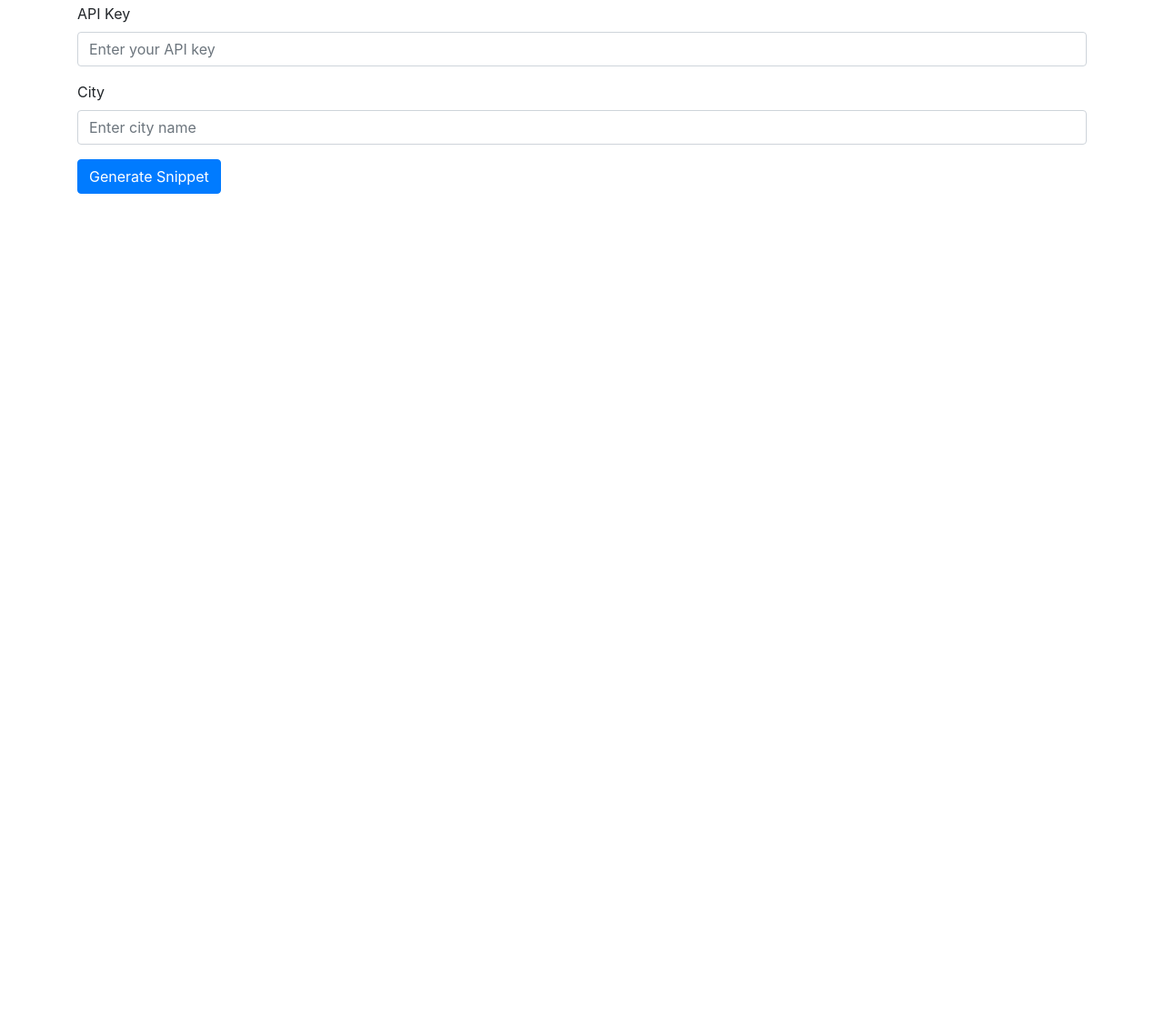
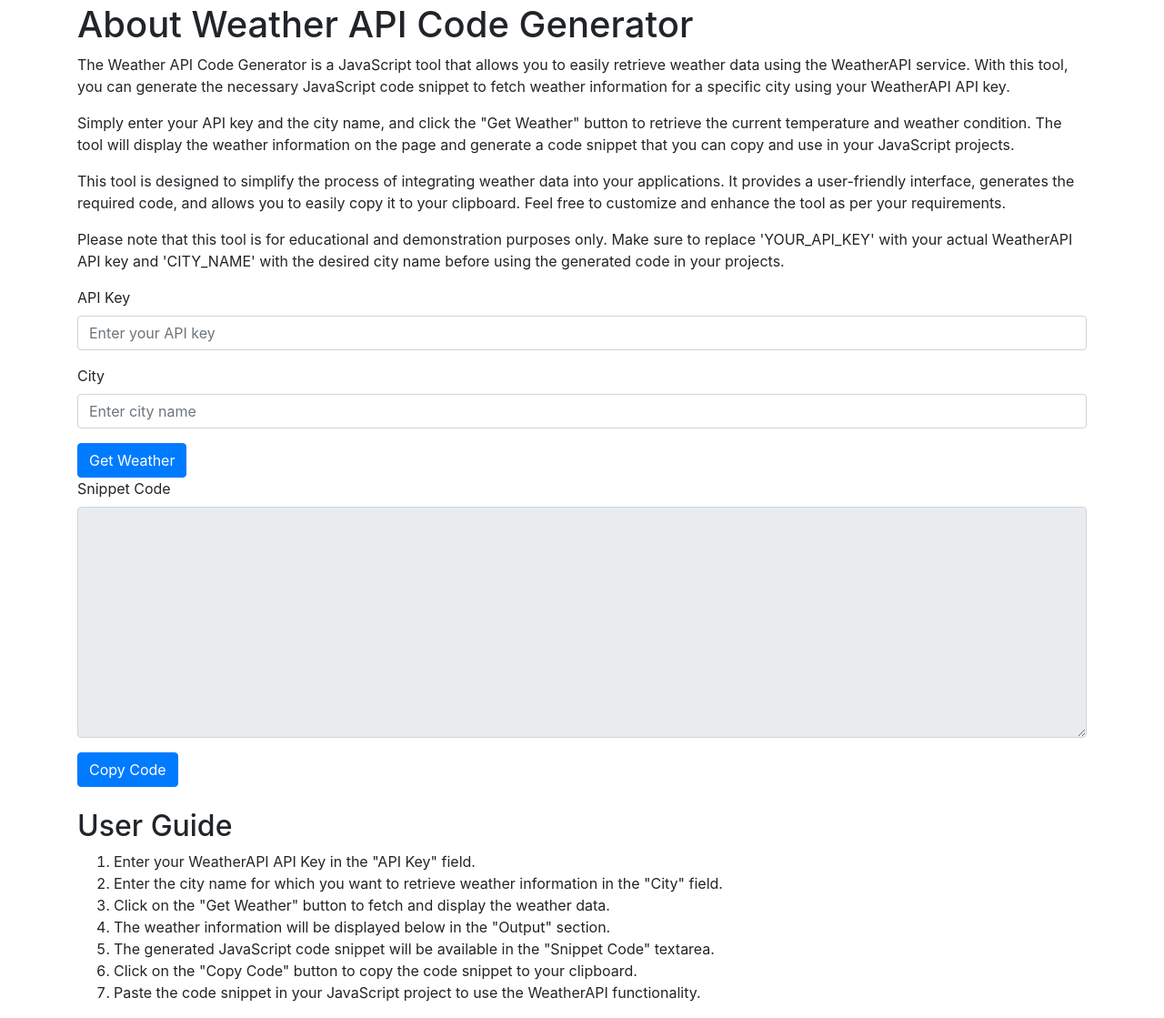
Before and after one commit to Hiren2001/me, a plain HTML site: page apitool.html in a window 1280 px wide. Shown: the part 53-1172 px from the top of the page at 91% size. Before the commit the page ends 800 px from the top, so only its background shows below. Drawn offline with nearby package versions, Linux system fonts and the light colour scheme.

Commit message:
Update apitool.html

```diff
--- a/apitool.html
+++ b/apitool.html
@@ -1,149 +1,138 @@
 <!DOCTYPE html>
+<html>
+<head>
+  <title>Geo Weather API Code Generator</title>
+  <link rel="stylesheet" href="https://stackpath.bootstrapcdn.com/bootstrap/4.5.0/css/bootstrap.min.css">
+</head>
+<body>
+  <div class="container">
+    <h1>Geo Weather API Code Generator</h1>
+    <h1>About Weather API Code Generator</h1>
 
-<html>
+  <p>
 
-<head>
+    The Weather API Code Generator is a JavaScript tool that allows you to easily retrieve weather data using the WeatherAPI service. With this tool, you can generate the necessary JavaScript code snippet to fetch weather information for a specific city using your WeatherAPI API key.
 
-  <title>Weather App</title>
+  </p>
 
-  <link rel="stylesheet" href="https://stackpath.bootstrapcdn.com/bootstrap/4.5.0/css/bootstrap.min.css">
+  <p>
 
-</head>
+    Simply enter your API key and the city name, and click the "Get Weather" button to retrieve the current temperature and weather condition. The tool will display the weather information on the page and generate a code snippet that you can copy and use in your JavaScript projects.
 
-<body>
+  </p>
 
-  <div class="container">
+  <p>
 
-    <h1>Weather App</h1>
+    This tool is designed to simplify the process of integrating weather data into your applications. It provides a user-friendly interface, generates the required code, and allows you to easily copy it to your clipboard. Feel free to customize and enhance the tool as per your requirements.
 
-    <form action="/" method="post">
+  </p>
 
+  <p>
+
+    Please note that this tool is for educational and demonstration purposes only. Make sure to replace 'YOUR_API_KEY' with your actual WeatherAPI API key and 'CITY_NAME' with the desired city name before using the generated code in your projects.
+
+  </p>
     <div class="form-group">
-
       <label for="apiKey">API Key</label>
-
       <input type="text" class="form-control" id="apiKey" placeholder="Enter your API key">
-
     </div>
-
     <div class="form-group">
-
       <label for="city">City</label>
-
       <input type="text" class="form-control" id="city" placeholder="Enter city name">
-
     </div>
-
-      <button type="submit" class="btn btn-primary">Generate Snippet</button>
-
-    </form>
-
-    <div id="snippetCode" class="mt-4"></div>
-
+    <button type="button" class="btn btn-primary" onclick="getWeather()">Get Weather</button>
     <div id="output"></div>
-
+    <div class="form-group">
+      <label for="snippetCode">Snippet Code</label>
+      <textarea class="form-control" id="snippetCode" rows="10" readonly></textarea>
+    </div>
+    <button id="copyButton" type="button" class="btn btn-primary">Copy Code</button>
+    <br><br>
+    <h2>User Guide</h2>
+    <ol>
+      <li>Enter your WeatherAPI API Key in the "API Key" field.</li>
+      <li>Enter the city name for which you want to retrieve weather information in the "City" field.</li>
+      <li>Click on the "Get Weather" button to fetch and display the weather data.</li>
+      <li>The weather information will be displayed below in the "Output" section.</li>
+      <li>The generated JavaScript code snippet will be available in the "Snippet Code" textarea.</li>
+      <li>Click on the "Copy Code" button to copy the code snippet to your clipboard.</li>
+      <li>Paste the code snippet in your JavaScript project to use the WeatherAPI functionality.</li>
+    </ol>
   </div>
 
   <script src="https://ajax.googleapis.com/ajax/libs/jquery/3.5.1/jquery.min.js"></script>
-
   <script src="https://stackpath.bootstrapcdn.com/bootstrap/4.5.0/js/bootstrap.min.js"></script>
-
   <script>
-
-    function generateSnippet() {
-
+    function getWeather() {
       // Get the API key and city from the form.
-
       var apiKey = document.getElementById('apiKey').value;
-
       var city = document.getElementById('city').value;
 
       // Create the URL for the weather API.
-
-      var url = `https://api.openweathermap.org/data/2.5/weather?q=${city}&appid=${apiKey}`;
+      var url = `https://api.weatherapi.com/v1/current.json?key=${apiKey}&q=${city}`;
 
       // Make the request to the weather API.
-
-      $.ajax({
-
-        url: url,
-
-        type: "GET",
-
-        success: function(response) {
-
-          // The request was successful, so parse the response data.
-
-          var weatherData = response.data;
-
+      fetch(url)
+        .then(response => response.json())
+        .then(weatherData => {
           // Create the HTML for the weather app.
-
           var html = `
-
             <h4>Current Weather in ${city}</h4>
-
-            <p>Temperature: ${weatherData.main.temp}°C</p>
-
-            <p>Condition: ${weatherData.weather[0].description}</p>
-
+            <p>Temperature: ${weatherData.current.temp_c}°C</p>
+            <p>Condition: ${weatherData.current.condition.text}</p>
           `;
 
-          // Display the weather app in the page.
+          // Display the weather app on the page.
+          document.getElementById('output').innerHTML = html;
 
-          document.getElementById('snippetCode').innerHTML = html;
-
-          // Set the output text.
-
-          document.getElementById('output').innerHTML = weatherData;
-
-        },
-
-        error: function(error) {
-
-          // The request failed, so display an error message.
-
-          document.getElementById('snippetCode').innerHTML = `
-
-            <p>Error: ${error.status}</p>
-
-          `;
-
+          // Create the snippet code.
+          var snippetCode = `function getWeather(apiKey, city) {
+            var url = 'https://api.weatherapi.com/v1/current.json?key=' + apiKey + '&q=' + city;
+            return fetch(url)
+              .then(response => response.json())
+              .then(weatherData => ({
+                temperature: weatherData.current.temp_c,
+                condition: weatherData.current.condition.text
+              }));
           }
 
+         // Example usage
+          var apiKey = 'YOUR_API_KEY';
+          var city = 'CITY_NAME';
+
+          getWeather(apiKey, city)
+            .then(data => {
+              console.log('Temperature:', data.temperature);
+              console.log('Condition:', data.condition);
+            })
+            .catch(error => {
+              console.error('Error:', error);
+            });`;
+
+          // Set the snippet code in the snippet box.
+          document.getElementById('snippetCode').value = snippetCode;
+        })
+        .catch(error => {
+          console.error('Error:', error);
         });
-
     }
 
     // Click handler for the copy button.
+    $('#copyButton').on('click', function() {
+      // Get the code from the snippet box.
+      var code = document.getElementById('snippetCode').value;
 
-    $('#copyButton').on('click', function() {
-
-      // Get the code from the snippet box.
-
-      var code = document.getElementById('snippetCode').innerHTML;
-
-      // Copy the code to the clipboard.
-
+      // Create a temporary textarea element to copy the code.
       var dummy = document.createElement('textarea');
-
-      dummy.textContent = code;
-
+      dummy.value = code;
       document.body.appendChild(dummy);
-
       dummy.select();
-
       document.execCommand('copy');
-
       document.body.removeChild(dummy);
 
       // Display a success message.
-
       alert('Code copied to clipboard!');
-
     });
-
   </script>
-
 </body>
-
 </html>
```
Lines whose indentation alone changed are shown as unchanged.
